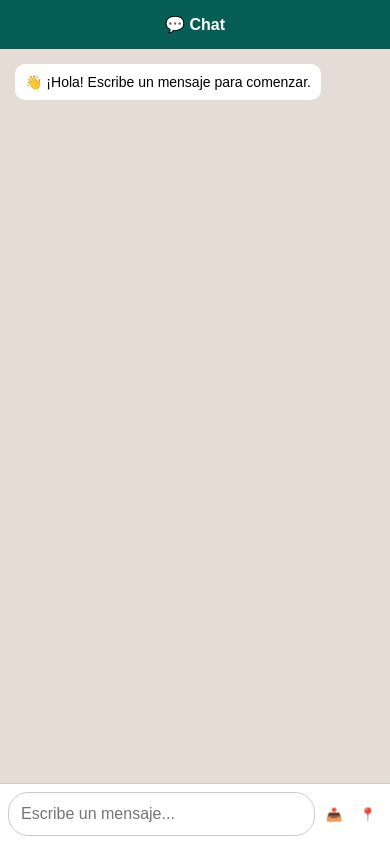
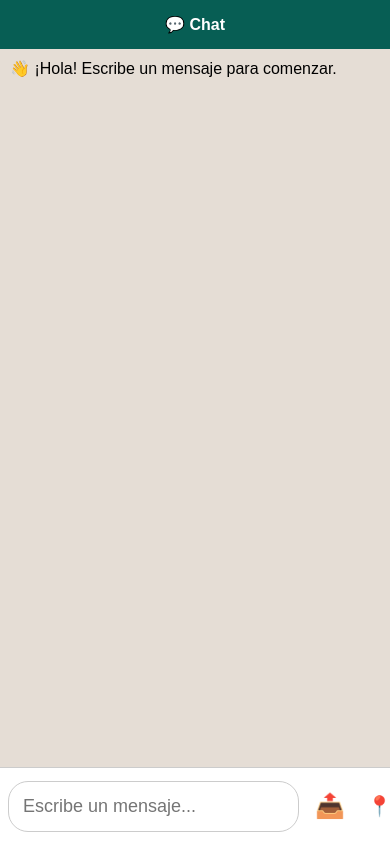
Before and after one commit to juancotes/whatsapp-clone, a plain HTML site: page index.html in a window 390 px wide. Drawn offline with Linux system fonts and the light colour scheme.

Commit message:
🚀 Corregido el footer en móviles

```diff
--- a/styles.css
+++ b/styles.css
@@ -41,39 +41,25 @@ body {
     background: #e5ddd5;
     display: flex;
     flex-direction: column;
+    height: calc(100vh - 120px); /* Asegura espacio para la barra */
 }
 
-/* 🟢 Mensajes */
-.message {
-    max-width: 80%;
-    padding: 10px;
-    margin: 5px;
-    border-radius: 10px;
-    font-size: 14px;
-}
-
-.message.user {
-    background: #dcf8c6;
-    align-self: flex-end;
-}
-
-.message.bot {
-    background: white;
-    align-self: flex-start;
-}
-
-/* 🟢 Pie del chat */
+/* 🟢 Barra de entrada de mensajes */
 .chat-footer {
     display: flex;
     align-items: center;
     padding: 10px;
     background: white;
     border-top: 1px solid #ccc;
+    position: fixed;
+    bottom: 0;
+    width: 100%;
+    height: 60px; /* Asegura que no desaparezca */
 }
 
 #message-input {
     flex-grow: 1;
-    padding: 10px;
+    padding: 12px;
     border-radius: 20px;
     border: 1px solid #ccc;
     font-size: 16px;
@@ -83,7 +69,8 @@ body {
 #send-btn, #location-btn {
     background: none;
     border: none;
-    margin-left: 5px;
+    font-size: 20px;
+    margin-left: 10px;
     cursor: pointer;
 }
 
@@ -94,7 +81,11 @@ body {
     }
 
     #message-input {
-        padding: 12px;
-        font-size: 16px;
+        padding: 14px;
+        font-size: 18px;
+    }
+
+    #send-btn {
+        font-size: 24px;
     }
 }
```
